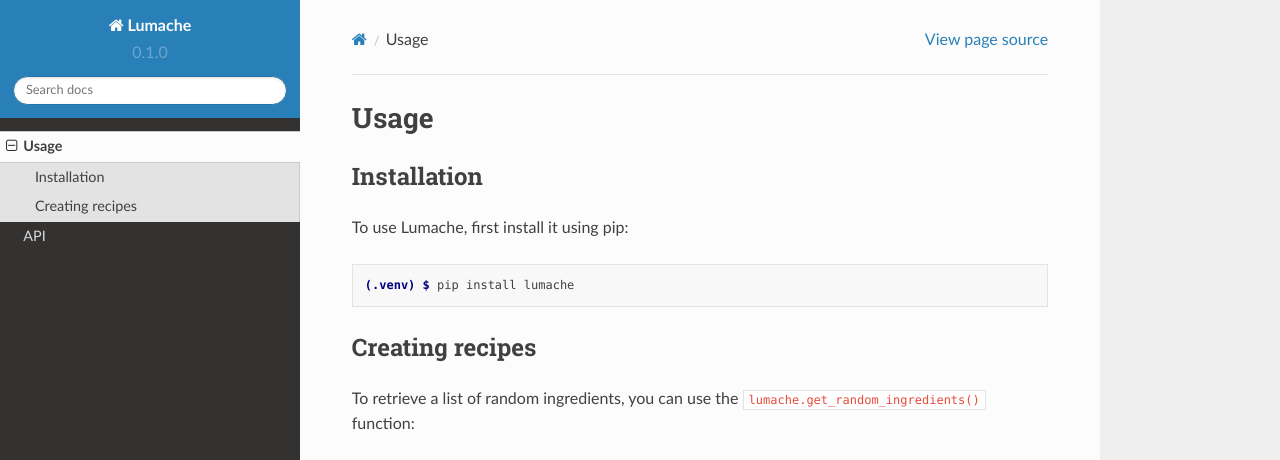
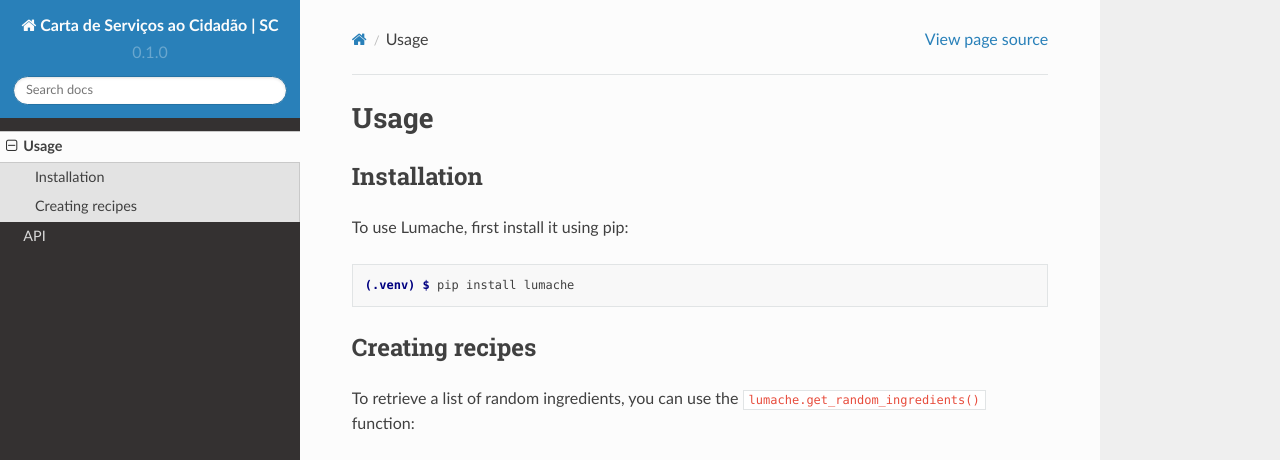
Before and after one commit to brunoaltieri/cartadeservicos, a Sphinx documentation site: the page built from docs/source/usage.rst, in a window 1280 px wide and 1095 px high. Shown: the top 460 px of the window. Built offline with Sphinx 7.4.7 and the Read the Docs theme 2.0.0, drawn with Linux system fonts in a browser that asks for light colours; some of the changed text lies outside the part shown; grey boxes are pictures that could not be loaded.

Commit message:
Update conf.py

```diff
--- a/docs/source/conf.py
+++ b/docs/source/conf.py
@@ -2,9 +2,9 @@
 
 # -- Project information
 
-project = 'Lumache'
-copyright = '2021, Graziella'
-author = 'Graziella'
+project = 'Carta de Serviços ao Cidadão | SC'
+copyright = '2023, DITI|SEA'
+author = 'Bruno Altieri'
 
 release = '0.1'
 version = '0.1.0'
```
